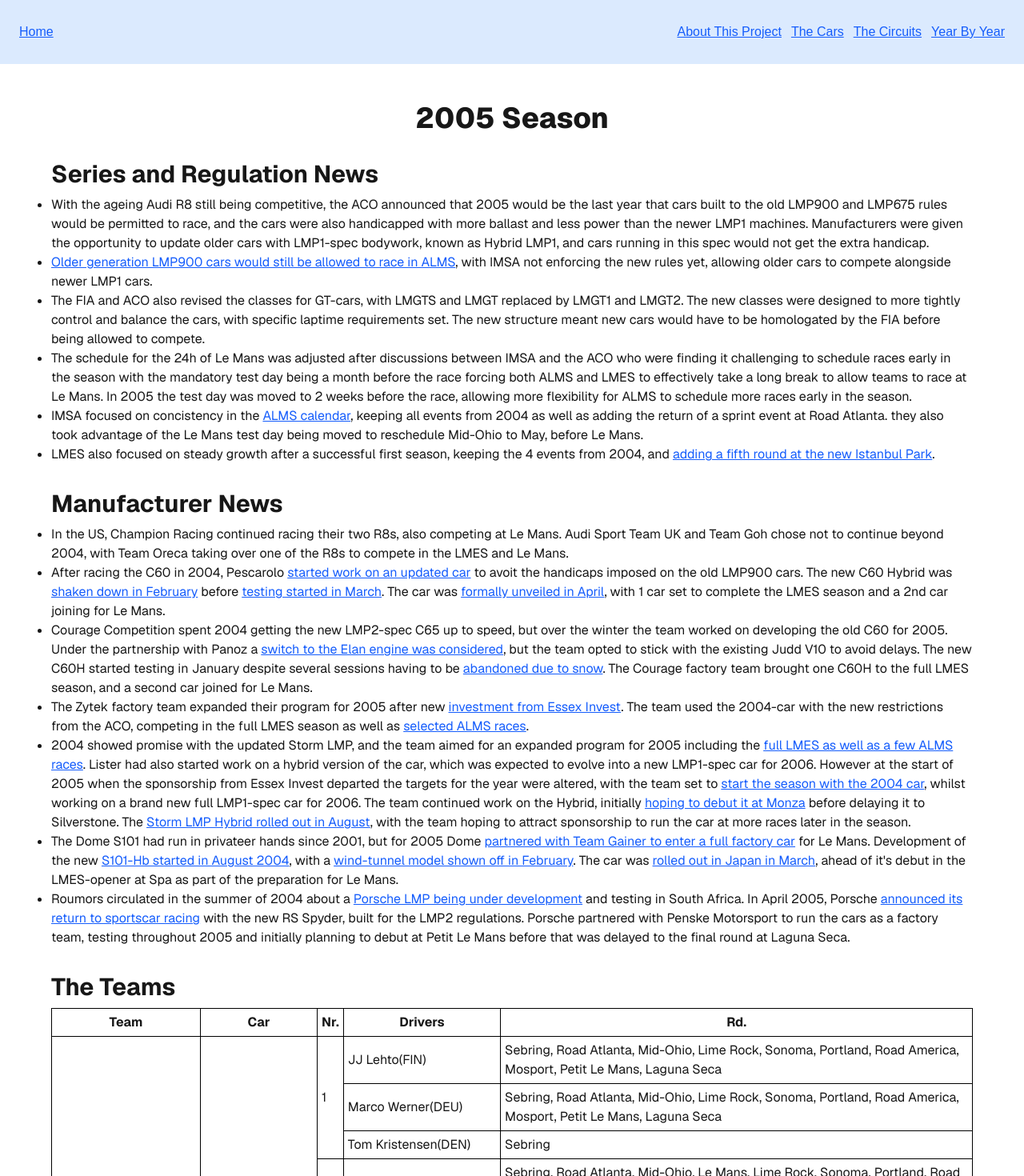
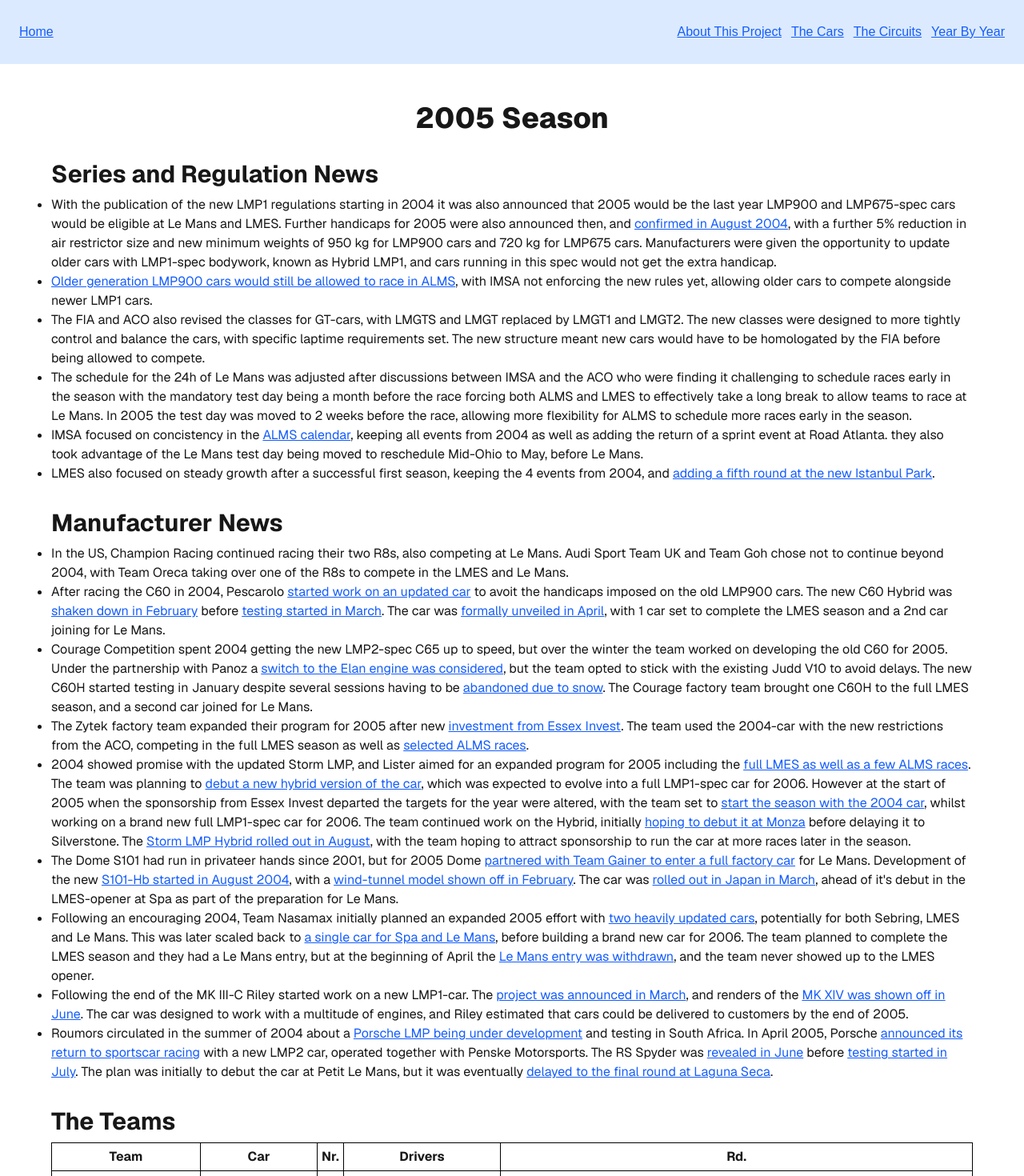
Before and after one commit to RasmusKodehode/sportscar-encyclopedia, a Next.js app: page /year-by-year/2005 in a window 1280 px wide. Shown: the top 1470 px of the page at 80% size. Built offline with nearby package versions, Linux system fonts and the light colour scheme.

Commit message:
Lister, Nasamax, Zytek, Porsche program updates

```diff
--- a/app/year-by-year/2004/page.tsx
+++ b/app/year-by-year/2004/page.tsx
@@ -143,9 +143,23 @@
             <li>
               Having originally developed the 02S in 2002, Reynard went bankrupt
               and International Racing Management took over the project and
-              renamed it the DBA 03S for 2003. Going into 2004 the DBA was sold
-              to Creation Autosportif, while Zytek took over production of new
-              chassis'. The{" "}
+              renamed it the DBA 03S for 2003. The DBA was sold to{" "}
+              <a
+                href="https://archive.dailysportscar.com/subscribers/news/lmes/2003lmes/lmes_071.htm"
+                target="_blank"
+                rel="noopener noreferrer"
+              >
+                Creation Autosportif in November 2003
+              </a>
+              , and in January it was announced that{" "}
+              <a
+                href="https://archive.dailysportscar.com/subscribers/news/lmes/2004lmes/lmes_083.htm"
+                target="_blank"
+                rel="noopener noreferrer"
+              >
+                Zytek would take over production of new chassis'
+              </a>
+              . The{" "}
               <a
                 href="https://archive.dailysportscar.com/subscribers/news/lemans/2004lemans/lemans317.htm"
                 target="_blank"
@@ -181,9 +195,8 @@
               >
                 considered bringing the car to the final two ALMS-rounds
               </a>
-              . It also focused on supporting the Jota-run car for the full LMES
-              season. Creation Autosportif brought their 2003-car to the full
-              LMES season, as well as the two final ALMS rounds.
+              . Creation Autosportif brought their 2003-car to the full LMES
+              season, as well as the two final ALMS rounds.
             </li>
             <li>
               After a challenging 2003 season with teething issues for the new
@@ -301,8 +314,16 @@
               >
                 hoped to return in 2004
               </a>
-              , aiming to compete in the new LMES as well as Le Mans. The team
-              was on the entry list for the LMES-opener at Monza, but became a{" "}
+              , aiming to compete in the new LMES as well as Le Mans. In
+              february the team was roumored to plan{" "}
+              <a
+                href="https://archive.dailysportscar.com/subscribers/news/lmes/2004lmes/lmes_095.htm"
+                target="_blank"
+                rel="noopener noreferrer"
+              >
+                two cars on the grid for the LMES opener
+              </a>
+              , and they had a car on the Monza entry list, but became a{" "}
               <a
                 href="https://archive.dailysportscar.com/subscribers/lmes/2004/monza/monza1000_preview.htm"
                 target="_blank"
@@ -491,11 +512,11 @@
                   <td>Silverstone</td>
                 </tr>
                 <tr>
-                  <td rowSpan={2}>
+                  <td rowSpan={4}>
                     <strong>Team Nasamax</strong>
                   </td>
-                  <td rowSpan={2}>Nasamax DM139</td>
-                  <td rowSpan={2}>14</td>
+                  <td rowSpan={4}>Nasamax DM139</td>
+                  <td rowSpan={4}>14</td>
                   <td>Robbie Sterling(CAN)</td>
                   <td>Monza, Le Mans, Silverstone, Spa</td>
                 </tr>
--- a/app/year-by-year/2005/page.tsx
+++ b/app/year-by-year/2005/page.tsx
@@ -9,12 +9,21 @@
           <h2>Series and Regulation News</h2>
           <ul>
             <li>
-              With the ageing Audi R8 still being competitive, the ACO announced
-              that 2005 would be the last year that cars built to the old LMP900
-              and LMP675 rules would be permitted to race, and the cars were
-              also handicapped with more ballast and less power than the newer
-              LMP1 machines. Manufacturers were given the opportunity to update
-              older cars with LMP1-spec bodywork, known as Hybrid LMP1, and cars
+              With the publication of the new LMP1 regulations starting in 2004
+              it was also announced that 2005 would be the last year LMP900 and
+              LMP675-spec cars would be eligible at Le Mans and LMES. Further
+              handicaps for 2005 were also announced then, and{" "}
+              <a
+                href="https://archive.dailysportscar.com/subscribers/news/lemans/2004lemans/lemans485.htm"
+                target="_blank"
+                rel="noopener noreferrer"
+              >
+                confirmed in August 2004
+              </a>
+              , with a further 5% reduction in air restrictor size and new
+              minimum weights of 950 kg for LMP900 cars and 720 kg for LMP675
+              cars. Manufacturers were given the opportunity to update older
+              cars with LMP1-spec bodywork, known as Hybrid LMP1, and cars
               running in this spec would not get the extra handicap.
             </li>
             <li>
@@ -166,7 +175,7 @@
               .
             </li>
             <li>
-              2004 showed promise with the updated Storm LMP, and the team aimed
+              2004 showed promise with the updated Storm LMP, and Lister aimed
               for an expanded program for 2005 including the{" "}
               <a
                 href="https://archive.dailysportscar.com/subscribers/news/lemans/2004lemans/lemans490.htm"
@@ -175,8 +184,15 @@
               >
                 full LMES as well as a few ALMS races
               </a>
-              . Lister had also started work on a hybrid version of the car,
-              which was expected to evolve into a new LMP1-spec car for 2006.
+              . The team was planning to{" "}
+              <a
+                href="https://archive.dailysportscar.com/subscribers/news/lmes/2004lmes/lmes_216.htm"
+                target="_blank"
+                rel="noopener noreferrer"
+              >
+                debut a new hybrid version of the car
+              </a>
+              , which was expected to evolve into a full LMP1-spec car for 2006.
               However at the start of 2005 when the sponsorship from Essex
               Invest departed the targets for the year were altered, with the
               team set to{" "}
@@ -245,6 +261,59 @@
               preparation for Le Mans.
             </li>
             <li>
+              Following an encouraging 2004, Team Nasamax initially planned an
+              expanded 2005 effort with{" "}
+              <a
+                href="https://archive.dailysportscar.com/subscribers/news/lmes/2004lmes/lmes_209.htm"
+                target="_blank"
+                rel="noopener noreferrer"
+              >
+                two heavily updated cars
+              </a>
+              , potentially for both Sebring, LMES and Le Mans. This was later
+              scaled back to{" "}
+              <a
+                href="https://archive.dailysportscar.com/subscribers/news/lemans/2005lemans/lemans540.htm"
+                target="_blank"
+                rel="noopener noreferrer"
+              >
+                a single car for Spa and Le Mans
+              </a>
+              , before building a brand new car for 2006. The team planned to
+              complete the LMES season and they had a Le Mans entry, but at the
+              beginning of April the{" "}
+              <a
+                href="https://archive.dailysportscar.com/subscribers/news/lemans/2005lemans/lemans620.htm"
+                target="_blank"
+                rel="noopener noreferrer"
+              >
+                Le Mans entry was withdrawn
+              </a>
+              , and the team never showed up to the LMES opener.
+            </li>
+            <li>
+              Following the end of the MK III-C Riley started work on a new
+              LMP1-car. The{" "}
+              <a
+                href="https://archive.dailysportscar.com/subscribers/news/alms/2005alms/alms608.htm"
+                target="_blank"
+                rel="noopener noreferrer"
+              >
+                project was announced in March
+              </a>
+              , and renders of the{" "}
+              <a
+                href="https://archive.dailysportscar.com/subscribers/news/alms/2005alms/alms637.htm"
+                target="_blank"
+                rel="noopener noreferrer"
+              >
+                MK XIV was shown off in June
+              </a>
+              . The car was designed to work with a multitude of engines, and
+              Riley estimated that cars could be delivered to customers by the
+              end of 2005.
+            </li>
+            <li>
               Roumors circulated in the summer of 2004 about a{" "}
               <a
                 href="https://archive.dailysportscar.com/subscribers/news/lemans/2004lemans/lemans479.htm"
@@ -261,11 +330,33 @@
               >
                 announced its return to sportscar racing
               </a>{" "}
-              with the new RS Spyder, built for the LMP2 regulations. Porsche
-              partnered with Penske Motorsport to run the cars as a factory
-              team, testing throughout 2005 and initially planning to debut at
-              Petit Le Mans before that was delayed to the final round at Laguna
-              Seca.
+              with a new LMP2 car, operated together with Penske Motorsports.
+              The RS Spyder was{" "}
+              <a
+                href="https://archive.dailysportscar.com/subscribers/news/alms/2005alms/alms638.htm"
+                target="_blank"
+                rel="noopener noreferrer"
+              >
+                revealed in June
+              </a>{" "}
+              before{" "}
+              <a
+                href="https://archive.dailysportscar.com/subscribers/news/alms/2005alms/alms643.htm"
+                target="_blank"
+                rel="noopener noreferrer"
+              >
+                testing started in July
+              </a>
+              . The plan was initially to debut the car at Petit Le Mans, but it
+              was eventually{" "}
+              <a
+                href="https://archive.dailysportscar.com/subscribers/news/alms/2005alms/alms665.htm"
+                target="_blank"
+                rel="noopener noreferrer"
+              >
+                delayed to the final round at Laguna Seca
+              </a>
+              .
             </li>
           </ul>
         </div>
```
Also changed, not shown: app/the-cars/page.tsx (+10 -10 lines).
